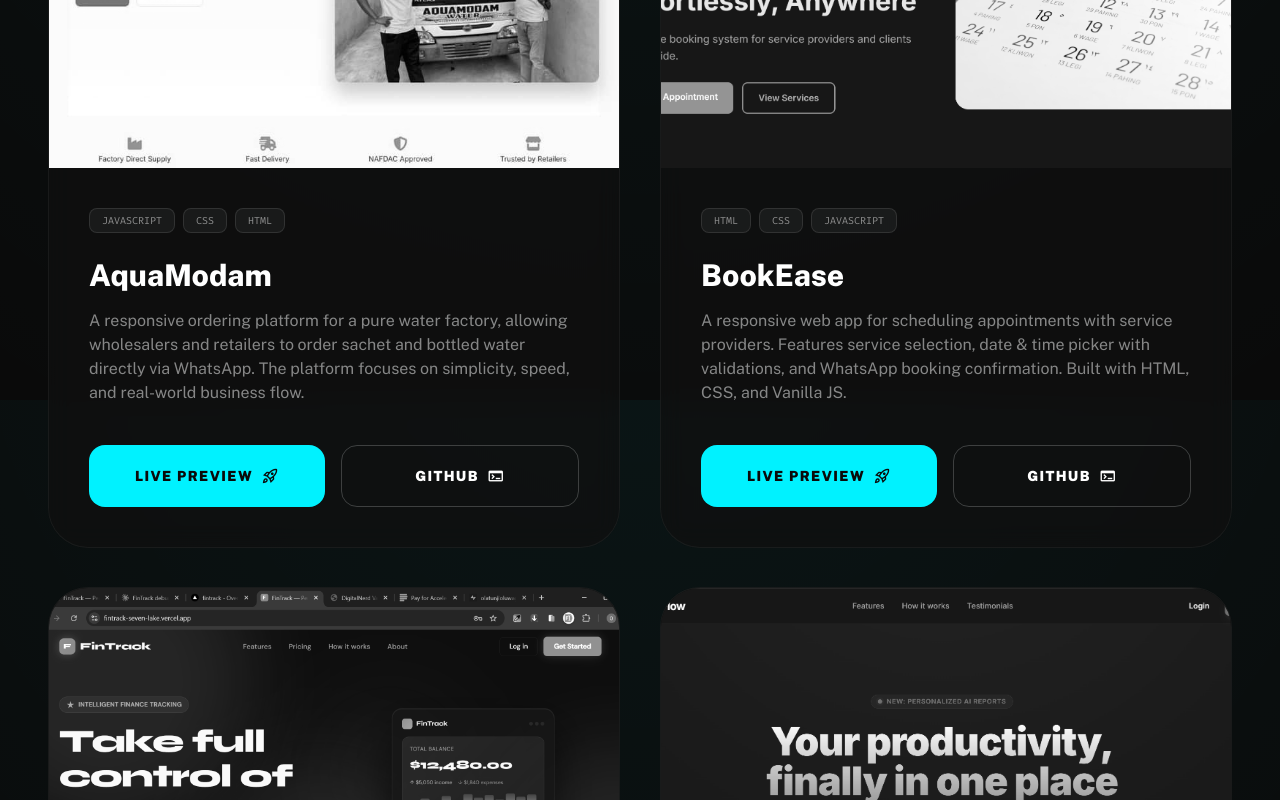
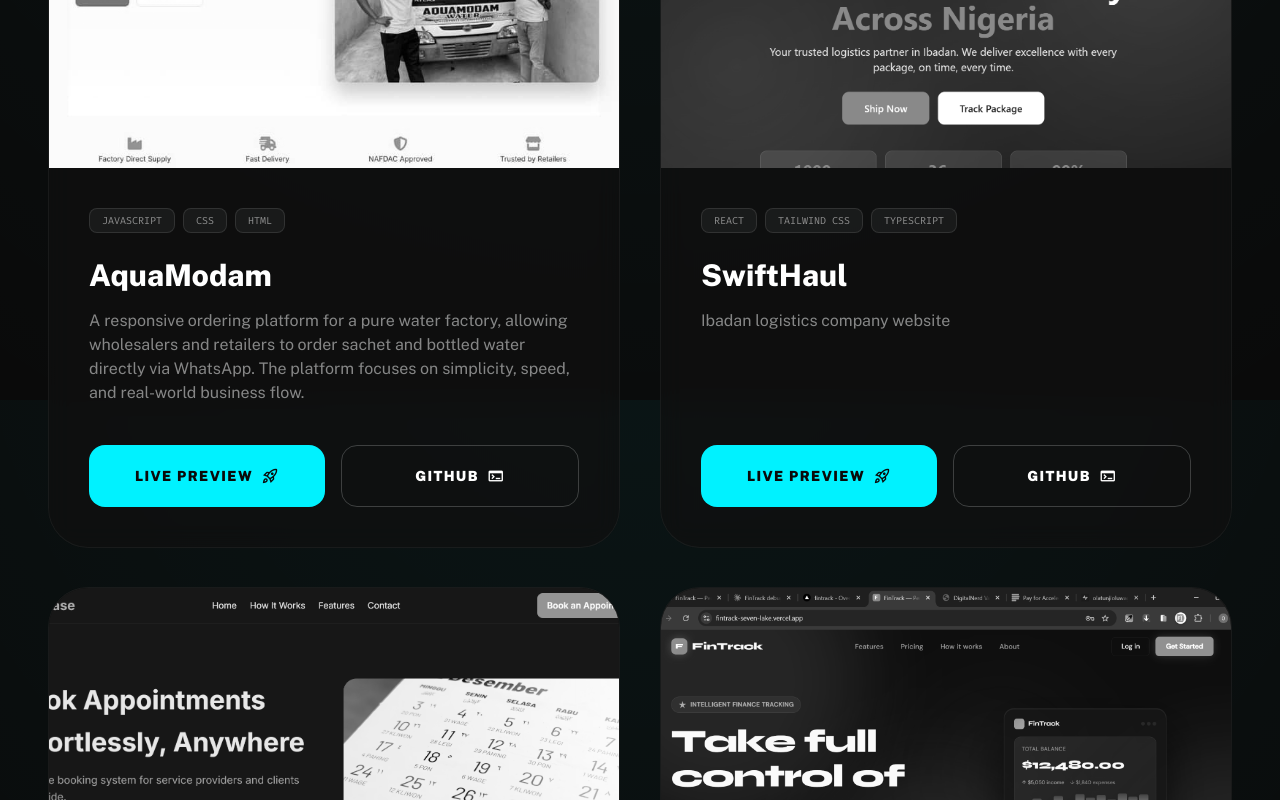
Before and after one commit to temi234-cmd/Second-portfolio, a React (Vite) app: page / in a window 1280 px wide. Shown: the part 2000-2800 px from the top of the page. Built offline with nearby package versions, Linux system fonts and the light colour scheme.

Commit message:
Add new project to portfolio

```diff
--- a/src/components/About.tsx
+++ b/src/components/About.tsx
@@ -61,7 +61,7 @@ const About: React.FC = () => {
 
           <div className="flex items-center gap-3 flex-nowrap">
             <a
-              href="Oluwagbotemi Resume.pdf"
+              href="/001-Oluwagbotemi-Olatunji.pdf.pdf"
               target="_blank"
               rel="noopener noreferrer"
               className="bg-white text-background-dark font-black px-5 py-3 sm:px-7 sm:py-4 rounded-2xl inline-flex items-center gap-2 hover:bg-primary transition-all hover:shadow-[0_0_30px_rgba(255,255,255,0.2)] text-xs sm:text-sm md:text-base min-w-[140px]"
--- a/src/components/Projects.tsx
+++ b/src/components/Projects.tsx
@@ -5,6 +5,7 @@ import focusflow from '../assets/Images/FocusFlow.png';
 import bookease from '../assets/Images/BookEase.png';
 import fintrack from '../assets/Images/fintrack.png';
 import chopbetter from '../assets/Images/chopbetter.png';
+import swifthaul from '../assets/Images/swifthaul.png';
 const projects = [
   {
   title: 'Chop Better',
@@ -32,6 +33,15 @@ const projects = [
     image: aquamodam,
     liveUrl: 'https://aqua-modam.vercel.app/',
     githubUrl: 'https://github.com/temi234-cmd/modam',
+  },
+    {
+    title: 'SwiftHaul',
+    description:
+      'Ibadan logistics company website',
+    tags: ['REACT', 'TAILWIND CSS', 'TYPESCRIPT'],
+    image: swifthaul,
+    liveUrl: 'https://swifthaul-taupe.vercel.app/',
+    githubUrl: 'https://github.com/temi234-cmd/swifthaul',
   },
   {
     title: 'BookEase',
```
Also changed, not shown: src/assets/Images/swifthaul.png (added), 1 other file (tests, documents, lock files or other folders).
